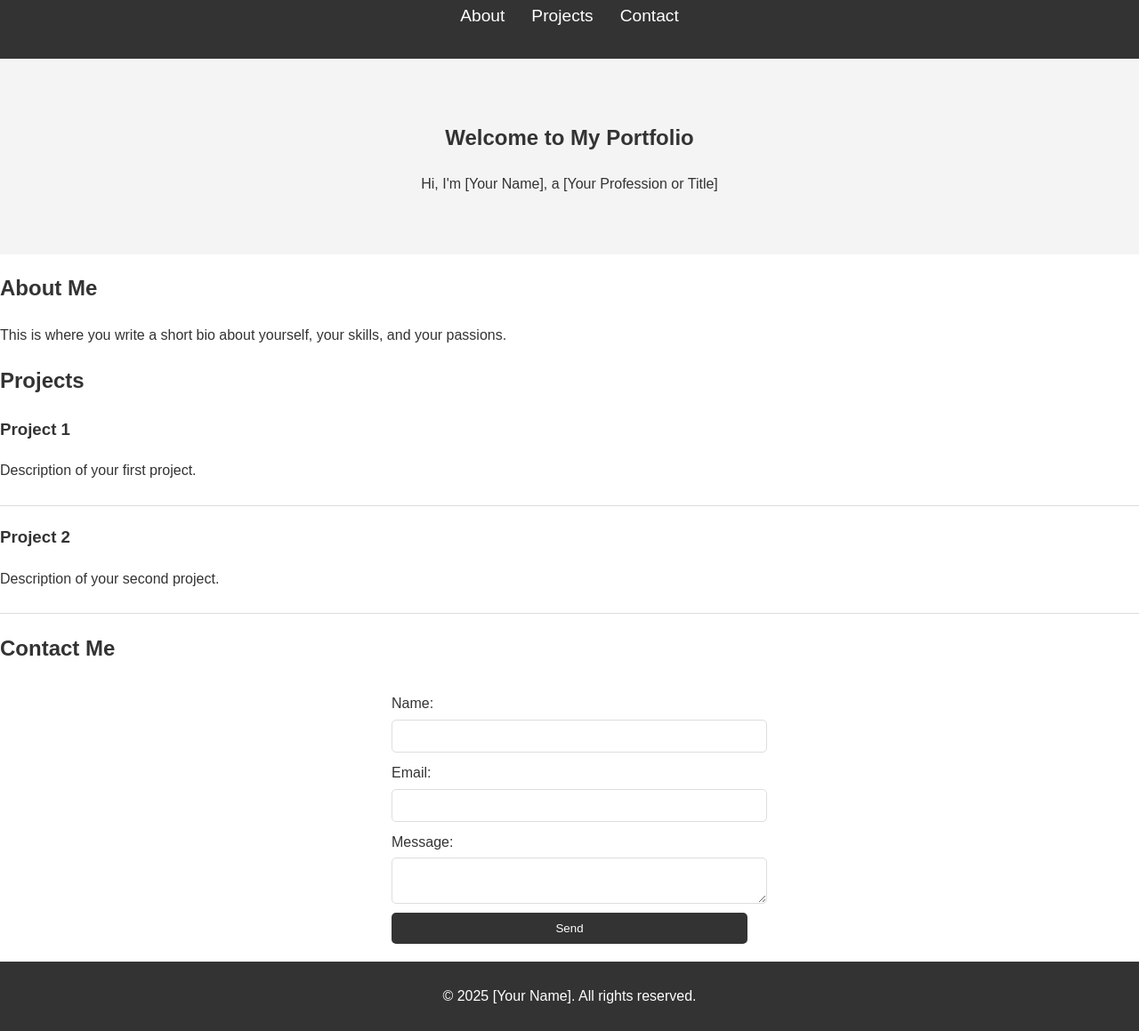
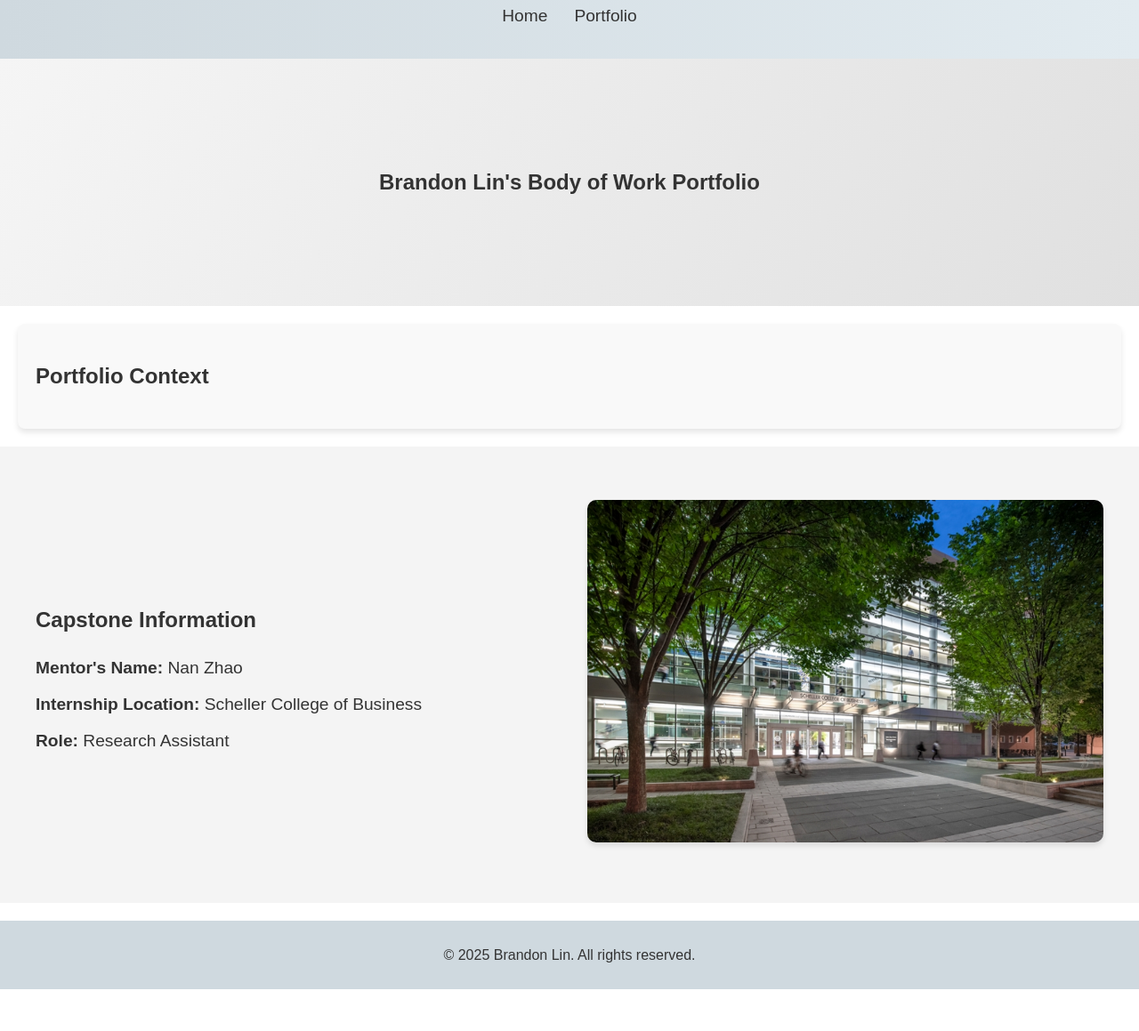
Before and after one commit to linbrandon4/Body-of-Work-Portfolio, a plain HTML site: page index.html in a window 1280 px wide. Shown: the part 29-1188 px from the top of the page at 89% size. After the commit the page ends 1141 px from the top, so only its background shows below. Drawn offline with Linux system fonts and the light colour scheme.

Commit message:
changes to website

```diff
--- a/index.html
+++ b/index.html
@@ -3,60 +3,43 @@
 <head>
     <meta charset="UTF-8">
     <meta name="viewport" content="width=device-width, initial-scale=1.0">
-    <title>My Portfolio</title>
+    <title>Brandon Lin's Portfolio</title>
     <link rel="stylesheet" href="style.css">
 </head>
 <body>
     <header>
         <nav>
             <ul class="nav-links">
-                <li><a href="#about">About</a></li>
-                <li><a href="#projects">Projects</a></li>
-                <li><a href="#contact">Contact</a></li>
+                <li><a href="index.html">Home</a></li>
+                <li><a href="portfolio.html">Portfolio</a></li>
             </ul>
         </nav>
     </header>
 
     <section id="hero">
-        <h1>Welcome to My Portfolio</h1>
-        <p>Hi, I'm [Your Name], a [Your Profession or Title]</p>
+        <h1>Brandon Lin's
+            Body of Work Portfolio</h1>
     </section>
 
     <section id="about">
-        <h2>About Me</h2>
-        <p>This is where you write a short bio about yourself, your skills, and your passions.</p>
+        <h2>Portfolio Context</h2>
+        <p></p>
     </section>
 
-    <section id="projects">
-        <h2>Projects</h2>
-        <div class="project">
-            <h3>Project 1</h3>
-            <p>Description of your first project.</p>
+    <section id="capstone" class="flex-container">
+        <div class="capstone-info">
+            <h2>Capstone Information</h2>
+            <p><strong>Mentor's Name:</strong> Nan Zhao</p>
+            <p><strong>Internship Location:</strong> Scheller College of Business</p>
+            <p><strong>Role:</strong> Research Assistant</p>
         </div>
-        <div class="project">
-            <h3>Project 2</h3>
-            <p>Description of your second project.</p>
+        <div class="capstone-image">
+            <img src="scheller-image.jpg" alt="Capstone Image">
         </div>
     </section>
 
-    <section id="contact">
-        <h2>Contact Me</h2>
-        <form id="contact-form">
-            <label for="name">Name:</label>
-            <input type="text" id="name" name="name" required>
-
-            <label for="email">Email:</label>
-            <input type="email" id="email" name="email" required>
-
-            <label for="message">Message:</label>
-            <textarea id="message" name="message" required></textarea>
-
-            <button type="submit">Send</button>
-        </form>
-    </section>
-
     <footer>
-        <p>&copy; 2025 [Your Name]. All rights reserved.</p>
+        <p>&copy; 2025 Brandon Lin. All rights reserved.</p>
     </footer>
 
     <script src="script.js"></script>
--- a/script.js
+++ /dev/null
@@ -1,13 +0,0 @@
-const form = document.getElementById('contact-form');
-
-form.addEventListener('submit', (e) => {
-    e.preventDefault(); // Prevent default form submission
-
-    const name = document.getElementById('name').value;
-    const email = document.getElementById('email').value;
-    const message = document.getElementById('message').value;
-
-    alert(`Thank you, ${name}! Your message has been sent.`);
-
-    form.reset(); // Clear the form
-});
--- a/style.css
+++ b/style.css
@@ -5,10 +5,13 @@ body {
     line-height: 1.6;
 }
 header {
-    background: #333;
-    color: #fff;
+    background: linear-gradient(90deg, #cfd9df, #e2ebf0);
+    color: #333;
     padding: 1em 0;
     text-align: center;
+    position: sticky;
+    top: 0;
+    z-index: 1000;
 }
 
 .nav-links {
@@ -23,56 +26,84 @@ header {
 }
 
 .nav-links a {
-    color: #fff;
+    color: #333;
     text-decoration: none;
     font-size: 1.2em;
+    transition: color 0.3s;
+}
+
+.nav-links a:hover {
+    color: #6c757d;
 }
 
 #hero {
-    background: #f4f4f4;
-    padding: 50px;
+    background: linear-gradient(120deg, #f5f5f5, #e0e0e0);
+    color: #333;
+    padding: 100px 20px;
     text-align: center;
 }
 
-#projects .project {
-    margin: 20px 0;
-    border-bottom: 1px solid #ddd;
-    padding-bottom: 10px;
+#about {
+    margin: 20px;
+    padding: 20px;
+    background: #f9f9f9;
+    border-radius: 8px;
+    box-shadow: 0 4px 6px rgba(0, 0, 0, 0.1);
 }
 
-form {
-    max-width: 400px;
-    margin: auto;
+.flex-container {
     display: flex;
-    flex-direction: column;
+    align-items: center;
+    justify-content: space-between;
+    padding: 20px;
 }
 
-form label {
-    margin-top: 10px;
+.capstone-info {
+    flex: 1;
+    padding: 20px;
 }
 
-form input, form textarea {
-    margin-top: 5px;
-    padding: 10px;
-    width: 100%;
-    border: 1px solid #ddd;
-    border-radius: 5px;
+.capstone-image {
+    flex: 1;
+    padding: 20px;
+    text-align: center;
 }
 
-form button {
-    margin-top: 10px;
-    padding: 10px;
-    background: #333;
-    color: #fff;
-    border: none;
-    border-radius: 5px;
-    cursor: pointer;
+.capstone-image img {
+    max-width: 100%;
+    height: auto;
+    border-radius: 10px;
+    box-shadow: 0 4px 6px rgba(0, 0, 0, 0.1);
+}
+
+.portfolio-item {
+    background: #f9f9f9;
+    border: 1px solid #ddd;
+    padding: 20px;
+    margin: 20px auto;
+    max-width: 600px;
+    box-shadow: 0 4px 6px rgba(0, 0, 0, 0.1);
+    transition: transform 0.3s;
+}
+
+.portfolio-item:hover {
+    transform: scale(1.05);
+}
+
+#capstone {
+    background: #f4f4f4;
+    padding: 40px 20px;
+}
+
+#capstone p {
+    font-size: 1.2em;
+    margin: 10px 0;
 }
 
 footer {
     text-align: center;
     padding: 10px;
-    background: #333;
-    color: #fff;
+    background: #cfd9df;
+    color: #333;
     margin-top: 20px;
 }
```
Also changed, not shown: portfolio.html (added, +53 -0 lines), scheller-image.jpg (added).
